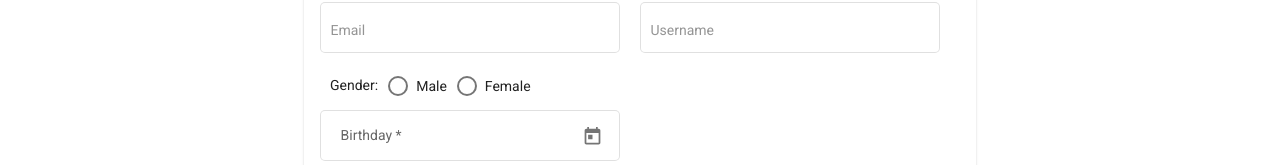
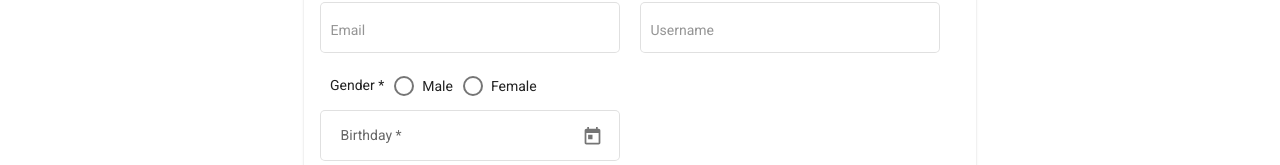
Before and after one commit to OsamaYousry/angular-forms-playground, an Angular app: page / in a window 1280 px wide. Shown: the part 211-376 px from the top of the page. Built offline with nearby package versions, Linux system fonts and the light colour scheme.

Commit message:
add submit logic

```diff
--- a/src/app/app.component.html
+++ b/src/app/app.component.html
@@ -6,7 +6,7 @@
     <mat-card-title>Sign-up Form</mat-card-title>
   </mat-card-header>
   <mat-card-content>
-    <form [formGroup]="formGroup">
+    <form [formGroup]="formGroup" (ngSubmit)="signup()">
       <div class="row">
         <mat-form-field>
           <input matInput placeholder="First Name" [formControlName]="'firstName'">
@@ -34,7 +34,7 @@
         </mat-form-field>
       </div>
       <div class="row no-space">
-        <mat-label>Gender:</mat-label>
+        <mat-label>Gender *</mat-label>
         <mat-radio-group [formControlName]="'gender'">
           <mat-radio-button value="male">Male</mat-radio-button>
           <mat-radio-button value="female">Female</mat-radio-button>
--- a/src/app/app.component.ts
+++ b/src/app/app.component.ts
@@ -1,6 +1,7 @@
 import {Component} from '@angular/core';
 import {AbstractControl, FormBuilder, FormGroup, Validators} from '@angular/forms';
 import {passwordMatchValidator, birthdayValidator, passwordComplexityValidator, usernameValidator} from './validators';
+import {SignupModel} from './models/signup.model';
 
 @Component({
   selector: 'app-root',
@@ -20,7 +21,7 @@ export class AppComponent {
       confirmPassword: ['', [Validators.required]],
       gender: ['', [Validators.required]],
       dob: ['', [Validators.required, birthdayValidator]],
-    }, {validator: passwordMatchValidator});
+    }, {validators: passwordMatchValidator});
   }
 
   getErrorMessage(control: AbstractControl | null) {
@@ -60,4 +61,9 @@ export class AppComponent {
     }
     return '';
   }
+
+  signup() {
+    let model: SignupModel = this.formGroup.value;
+    console.log(model);
+  }
 }
```
Also changed, not shown: src/app/models/signup.model.ts (added, +9 -0 lines).
